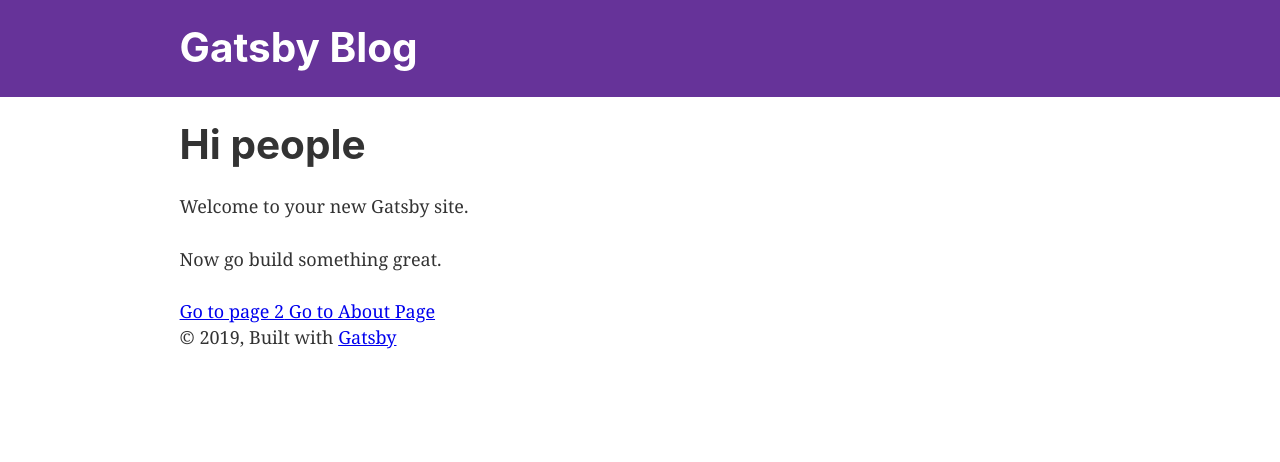
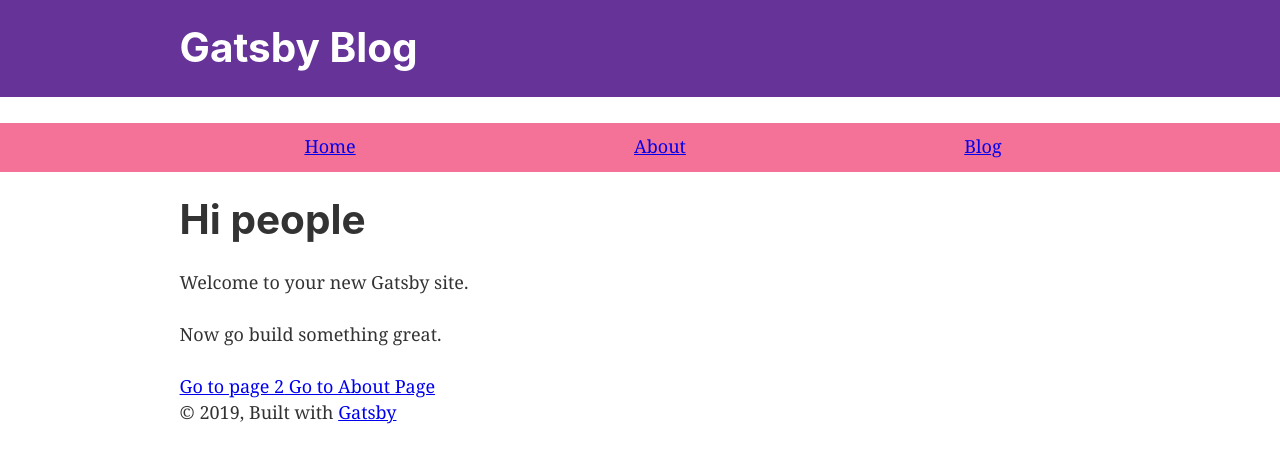
Before and after one commit to Speedwares/markdownBlog, a Gatsby site: page / in a window 1280 px wide. Built offline with nearby package versions, Linux system fonts and the light colour scheme; Gatsby itself is replaced by a stand-in of ours.

Commit message:
import of menu

```diff
--- a/src/components/layout.js
+++ b/src/components/layout.js
@@ -27,6 +27,7 @@ const Layout = ({ children }) => (
     render={data => (
       <>
         <Header siteTitle={data.site.siteMetadata.title} />
+        <Menu/>
         <div
           style={{
             margin: `0 auto`,
```
